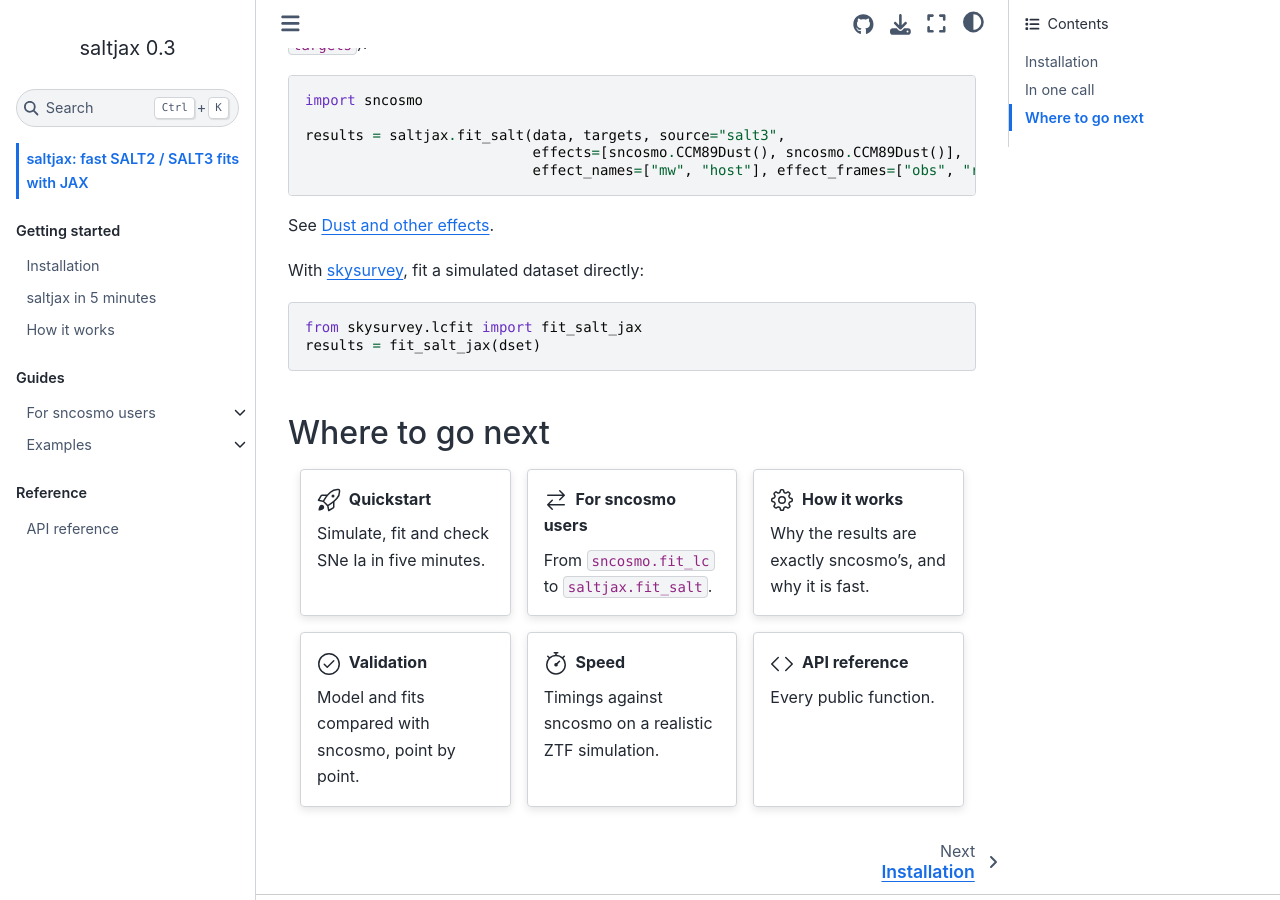
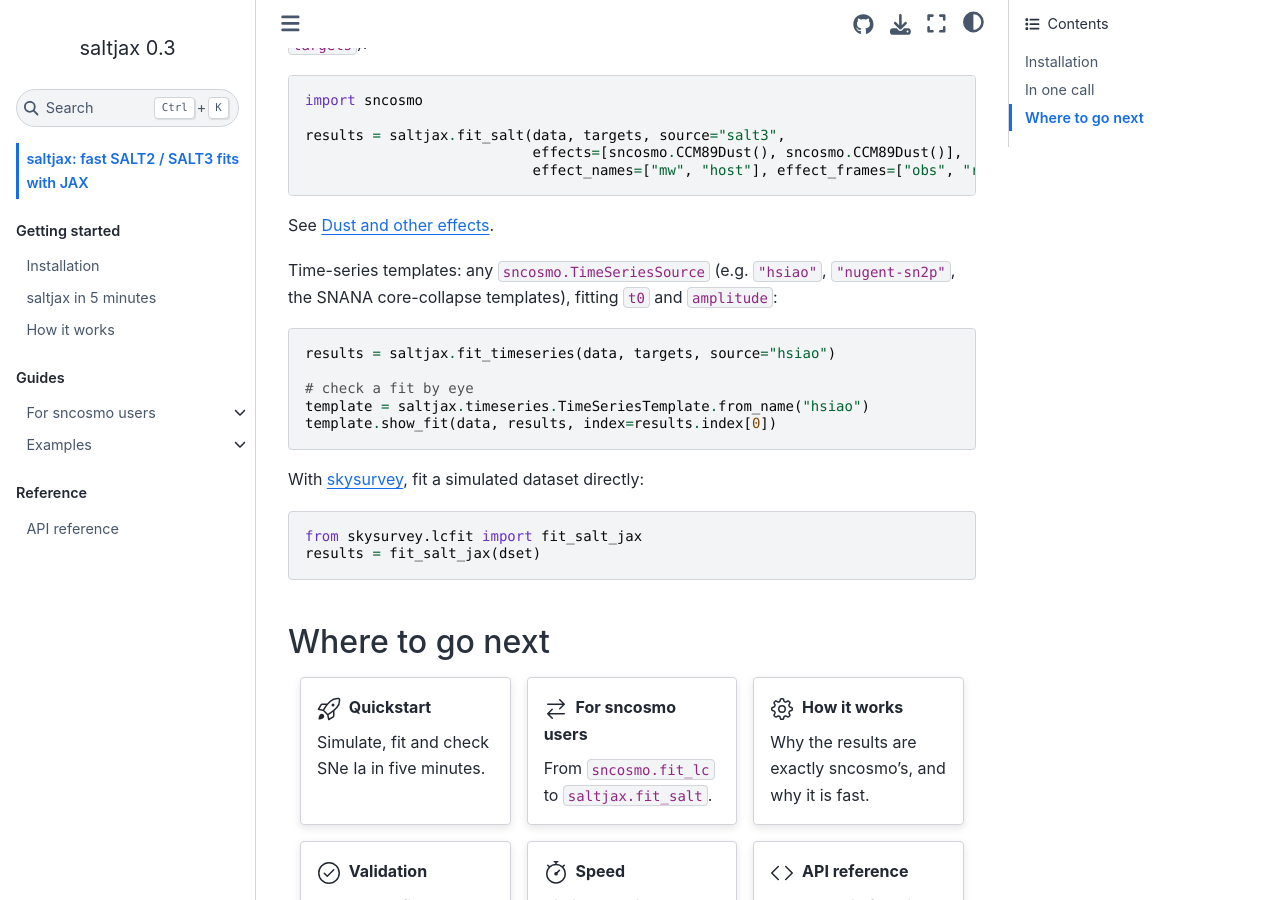
Before and after one commit to MickaelRigault/saltjax, a Sphinx documentation site: the page built from docs/index.rst, in a window 1280 px wide and 900 px high, scrolled down 1257 px. Built offline with Sphinx 7.4.7 and the Sphinx Book theme 1.1.4, drawn with Linux system fonts in a browser that asks for light colours.

Commit message:
docs: fit_timeseries in the README, home page and API reference
Co-Authored-By: Claude Opus 5.5 <noreply@anthropic.com>

```diff
--- a/docs/index.rst
+++ b/docs/index.rst
@@ -71,6 +71,17 @@ of ``targets``):
 
 See :doc:`examples/dust`.
 
+Time-series templates: any ``sncosmo.TimeSeriesSource`` (e.g. ``"hsiao"``, ``"nugent-sn2p"``,
+the SNANA core-collapse templates), fitting ``t0`` and ``amplitude``:
+
+.. code-block:: python
+
+   results = saltjax.fit_timeseries(data, targets, source="hsiao")
+
+   # check a fit by eye
+   template = saltjax.timeseries.TimeSeriesTemplate.from_name("hsiao")
+   template.show_fit(data, results, index=results.index[0])
+
 With `skysurvey <https://skysurvey.readthedocs.io>`_, fit a simulated dataset directly:
 
 .. code-block:: python
```
Also changed, not shown: README.md (+17 -2 lines), docs/api/index.rst (+34 -1 lines).
